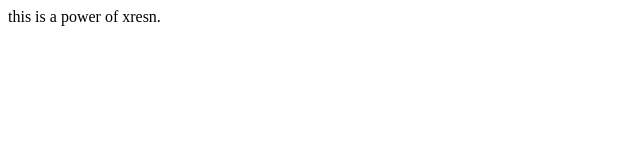
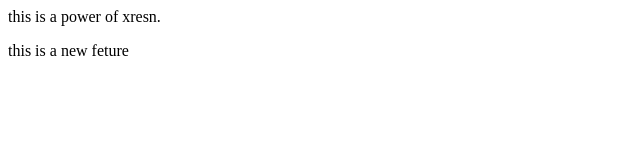
Before and after one commit to xresn/xresnrepo, a plain HTML site: page index.html in a window 1280 px wide. Shown: the whole page, without its empty margins (0-640 px from the left). Drawn offline with Linux system fonts and the light colour scheme.

Commit message:
add new feature

```diff
--- a/index.html
+++ b/index.html
@@ -1 +1,2 @@
 <p>this is a power of xresn.</p>
+<P>this is a new feture</P>
```
